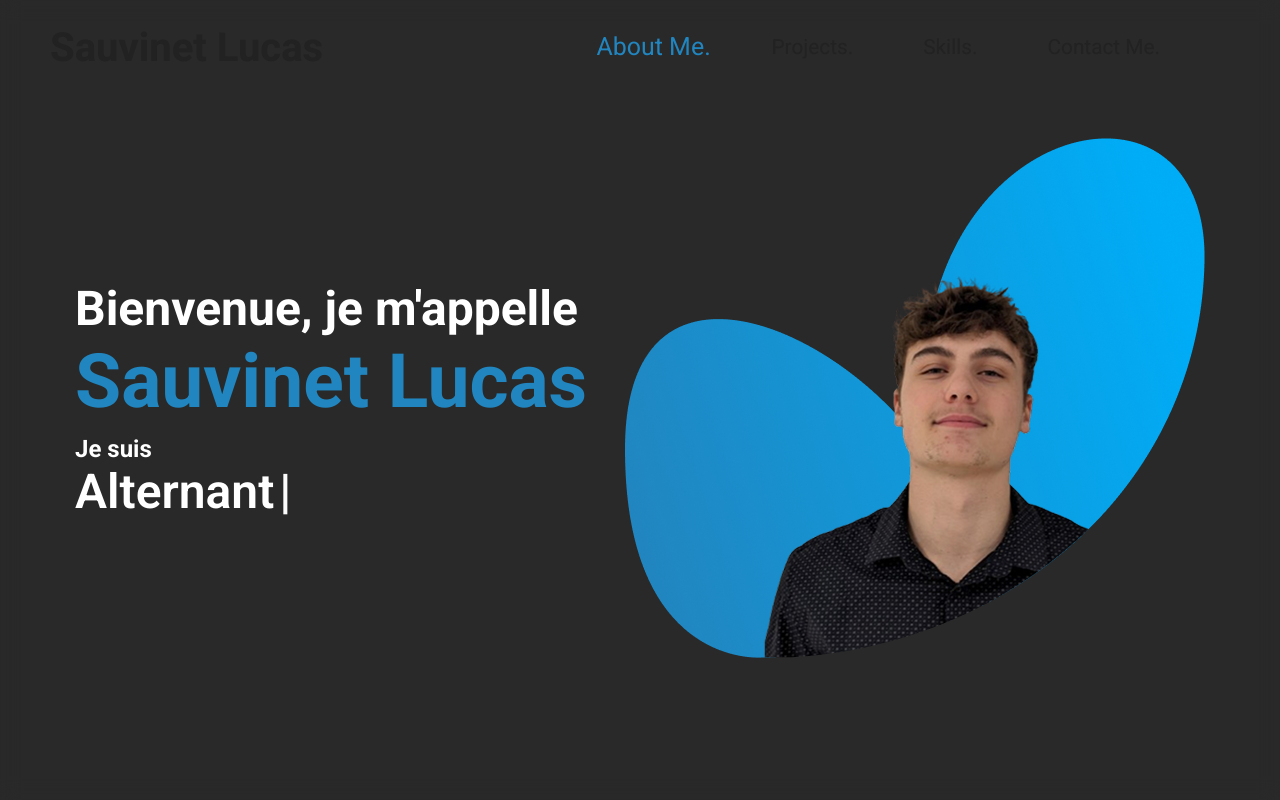
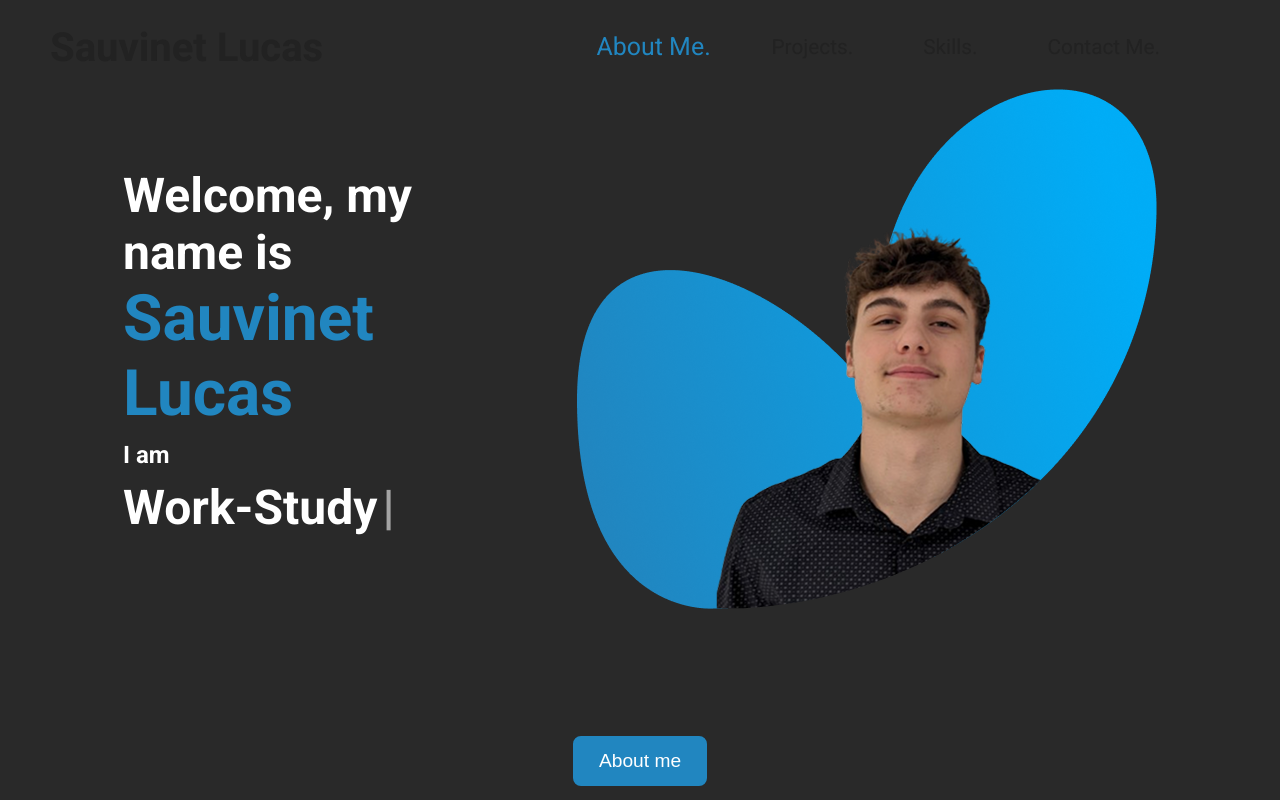
Before and after one commit to l-sauvinet/Portfolio, a Next.js app: page / in a window 1280 px wide. Built offline with nearby package versions, Linux system fonts and the light colour scheme.

Commit message:
fix: update about Me page

```diff
--- a/app/page.tsx
+++ b/app/page.tsx
@@ -2,8 +2,109 @@
 import { useState, useEffect } from "react";
 
 export default function Home() {
-  // Typing effect
-  const texts: string[] = ["Développeur Web", "Alternant", "Passionné"];
+  const [currentSection, setCurrentSection] = useState<"hero" | "about">("hero");
+  const [transitioning, setTransitioning] = useState(false);
+  const [nextSection, setNextSection] = useState<"hero" | "about" | null>(null);
+  const [direction, setDirection] = useState<"up" | "down">("down");
+
+  useEffect(() => {
+    document.body.style.overflow = "hidden";
+    return () => {
+      document.body.style.overflow = "auto";
+    };
+  }, []);
+
+  const handleSwitch = (target: "hero" | "about") => {
+    if (transitioning || target === currentSection) return;
+
+    setDirection(target === "about" ? "down" : "up");
+    setNextSection(target);
+    setTransitioning(true);
+
+    setTimeout(() => {
+      setCurrentSection(target);
+      setNextSection(null);
+      setTransitioning(false);
+    }, 800);
+  };
+
+  return (
+    <div className="slide-container">
+      {/* Active section */}
+      <section
+        className={`slide-section ${
+          transitioning
+            ? direction === "down"
+              ? "slide-out-up"
+              : "slide-out-down"
+            : "slide-in"
+        }`}
+      >
+        {currentSection === "hero" ? (
+          <Hero onNext={() => handleSwitch("about")} />
+        ) : (
+          <About onBack={() => handleSwitch("hero")} />
+        )}
+      </section>
+
+      {/* Incoming section */}
+      {transitioning && nextSection && (
+        <section
+          className={`slide-section ${
+            direction === "down" ? "slide-enter-up" : "slide-enter-down"
+          }`}
+        >
+          {nextSection === "hero" ? (
+            <Hero onNext={() => handleSwitch("about")} />
+          ) : (
+            <About onBack={() => handleSwitch("hero")} />
+          )}
+        </section>
+      )}
+    </div>
+  );
+}
+
+function Hero({ onNext }: { onNext: () => void }) {
+  return (
+    <>
+      <div className="hero-content">
+        <div className="about-section">
+          <h1 className="hero-title">
+            Welcome, my name is <br />
+            <span className="highlight">Sauvinet Lucas</span>
+          </h1>
+          <h2>I am</h2>
+          <TypingEffect />
+        </div>
+        <div className="profil-picture">
+          <img src="./lucas-picture.png" alt="lucas" />
+        </div>
+      </div>
+      <button className="slide-button" onClick={onNext}>
+        About me
+      </button>
+    </>
+  );
+}
+
+function About({ onBack }: { onBack: () => void }) {
+  return (
+    <div className="about-content">
+      <h2>About me</h2>
+      <p>
+        I'm a passionate web developer currently in a work-study program.
+        I love building modern, accessible, and high-performing interfaces.
+      </p>
+      <button className="slide-button" onClick={onBack}>
+        Back
+      </button>
+    </div>
+  );
+}
+
+function TypingEffect() {
+  const texts: string[] = ["Web Developer", "Work-Study", "Passionate"];
   const [index, setIndex] = useState<number>(0);
   const [text, setText] = useState<string>("");
   const [isDeleting, setIsDeleting] = useState<boolean>(false);
@@ -42,22 +143,9 @@ export default function Home() {
   }, [charIndex, isDeleting, index, texts]);
 
   return (
-    <section className="hero">
-      <div className="hero-content">
-        <div className="about-section">
-          <h1 className="hero-title">
-            Bienvenue, je m'appelle <br/><span className="highlight">Sauvinet Lucas</span>
-          </h1>
-          <h2>Je suis</h2>
-          <h2 className="typing-effect">
-            {text}
-            <span className={`cursor ${isPaused ? "blink" : "solid"}`}>|</span>
-          </h2>
-        </div>
-        <div className="profil-picture">
-          <img src="./lucas-picture.png" alt="lucas"/>
-        </div>
-      </div>
-    </section>
+    <h2 className="typing-effect">
+      {text}
+      <span className={`cursor ${isPaused ? "blink" : "solid"}`}>|</span>
+    </h2>
   );
 }
--- a/app/styles/globals.css
+++ b/app/styles/globals.css
@@ -257,3 +257,165 @@ header {
 .Contact-btn-submit:hover{
   background-color: #2186c0;
 }
+
+/* === Slide container & sections === */
+.slide-container {
+  position: relative;
+  width: 100vw;
+  height: 100vh;
+  overflow: hidden;
+}
+
+.slide-section {
+  position: absolute;
+  width: 100%;
+  height: 100%;
+  background: rgb(41, 41, 41);
+  display: flex;
+  flex-direction: column;
+  justify-content: center;
+  align-items: center;
+  padding: 3rem;
+  transition: transform 0.8s ease-in-out, opacity 0.4s ease-in-out;
+}
+
+.slide-button {
+  margin-top: 3rem;
+  border: 2px solid #2186c0;
+  background: #2186c0;
+  color: white;
+  padding: 12px 24px;
+  font-size: 1.2rem;
+  border-radius: 8px;
+  cursor: pointer;
+  transition: all 0.3s ease;
+}
+
+.slide-button:hover {
+  background: transparent;
+  color: #2186c0;
+}
+
+/* Hero specific content */
+.hero-content {
+  display: flex;
+  justify-content: space-between;
+  align-items: center;
+  gap: 3rem;
+  max-width: 1400px;
+  width: 100%;
+}
+
+.about-section {
+  flex: 1;
+}
+
+.hero-title {
+  font-size: 3rem;
+  font-weight: bold;
+  margin-bottom: 10px;
+}
+
+.highlight {
+  color: #2186c0;
+  font-size: 4rem;
+}
+
+/* Typing effect */
+.typing-effect {
+  font-size: 3rem;
+  font-weight: bold;
+  margin-top: 10px;
+}
+
+.cursor {
+  display: inline-block;
+  font-weight: bold;
+  font-size: 2rem;
+  margin-left: 5px;
+}
+
+.blink {
+  animation: blink 1s infinite;
+}
+
+@keyframes blink {
+  0%, 100% { opacity: 1; }
+  50% { opacity: 0; }
+}
+
+/* About Section */
+.about-content {
+  max-width: 800px;
+  text-align: center;
+  padding: 2rem;
+}
+
+.about-content h2 {
+  font-size: 2.5rem;
+  margin-bottom: 1rem;
+}
+
+.about-content p {
+  font-size: 1.2rem;
+  line-height: 1.8;
+}
+
+/* Slide vers le haut (About entre par le bas) */
+.slide-enter-up {
+  transform: translateY(100%);
+  opacity: 0;
+  z-index: 2;
+  animation: slideUpIn 0.8s forwards;
+}
+
+.slide-out-up {
+  transform: translateY(0%);
+  opacity: 1;
+  z-index: 1;
+  animation: slideUpOut 0.8s forwards;
+}
+
+/* Slide vers le bas (Hero entre par le haut) */
+.slide-enter-down {
+  transform: translateY(-100%);
+  opacity: 0;
+  z-index: 2;
+  animation: slideDownIn 0.8s forwards;
+}
+
+.slide-out-down {
+  transform: translateY(0%);
+  opacity: 1;
+  z-index: 1;
+  animation: slideDownOut 0.8s forwards;
+}
+
+/* Keyframes pour animations */
+@keyframes slideUpIn {
+  to {
+    transform: translateY(0%);
+    opacity: 1;
+  }
+}
+
+@keyframes slideUpOut {
+  to {
+    transform: translateY(-100%);
+    opacity: 0;
+  }
+}
+
+@keyframes slideDownIn {
+  to {
+    transform: translateY(0%);
+    opacity: 1;
+  }
+}
+
+@keyframes slideDownOut {
+  to {
+    transform: translateY(100%);
+    opacity: 0;
+  }
+}
```
